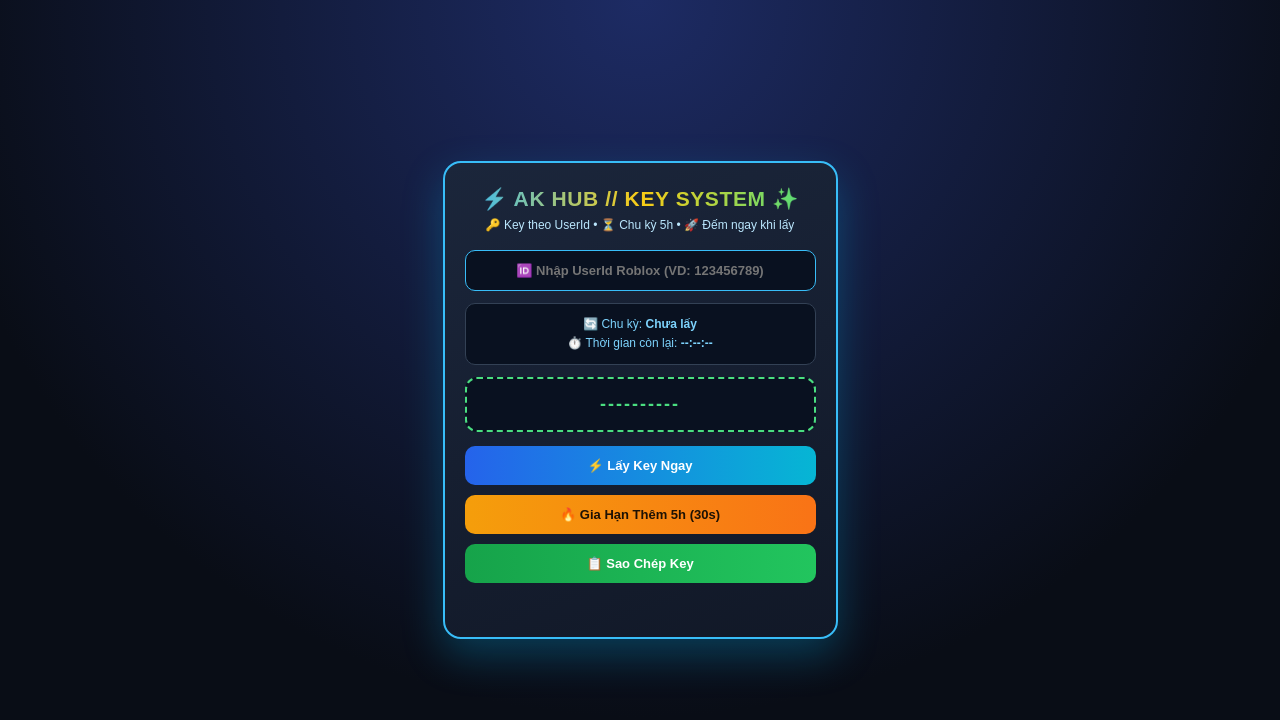
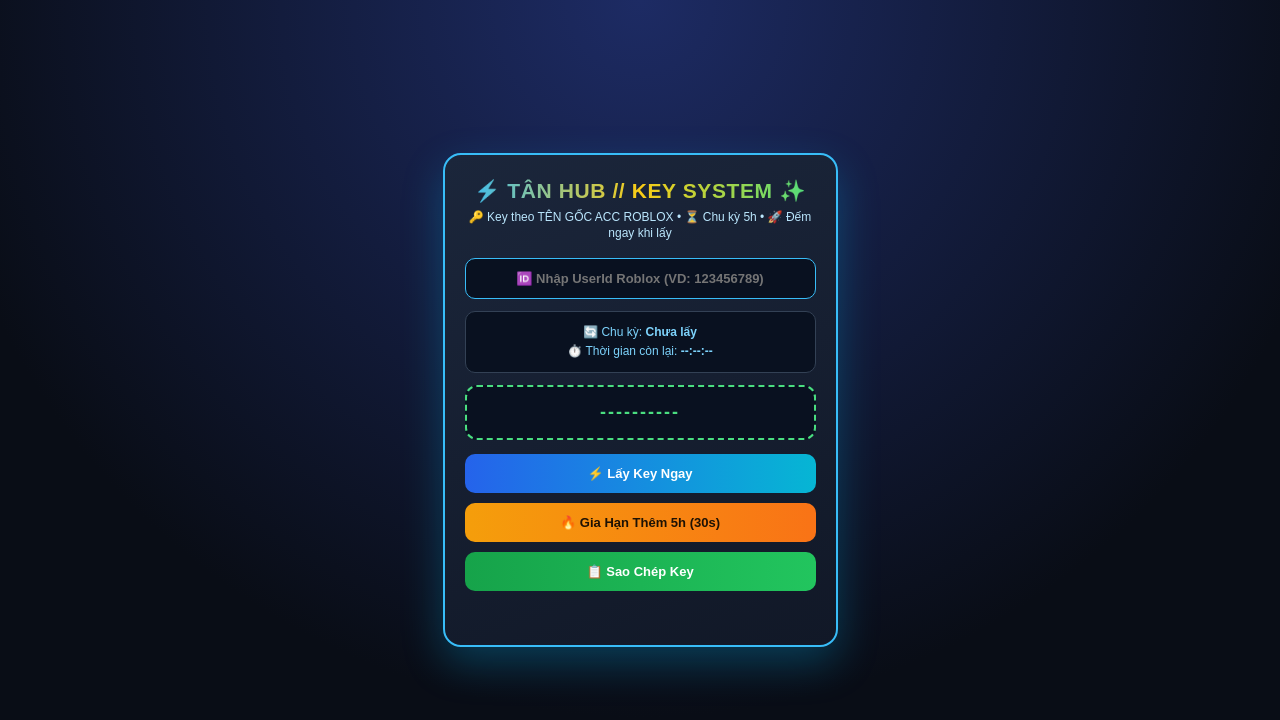
Before and after one commit to dznhatlatan-boop/Wed-key-, a plain HTML site: page index.html in a window 1280 px wide. Drawn offline with Linux system fonts and the light colour scheme.

Commit message:
Update header and description in index.html

```diff
--- a/index.html
+++ b/index.html
@@ -131,8 +131,8 @@
 </head>
 <body>
   <div class="box">
-    <h1>⚡ AK HUB // KEY SYSTEM ✨</h1>
-    <p>🔑 Key theo UserId • ⏳ Chu kỳ 5h • 🚀 Đếm ngay khi lấy</p>
+    <h1>⚡ TÂN HUB // KEY SYSTEM ✨</h1>
+    <p>🔑 Key theo TÊN GỐC ACC ROBLOX • ⏳ Chu kỳ 5h • 🚀 Đếm ngay khi lấy</p>
 
     <input id="uidInput" type="text" placeholder="🆔 Nhập UserId Roblox (VD: 123456789)" />
 
```
